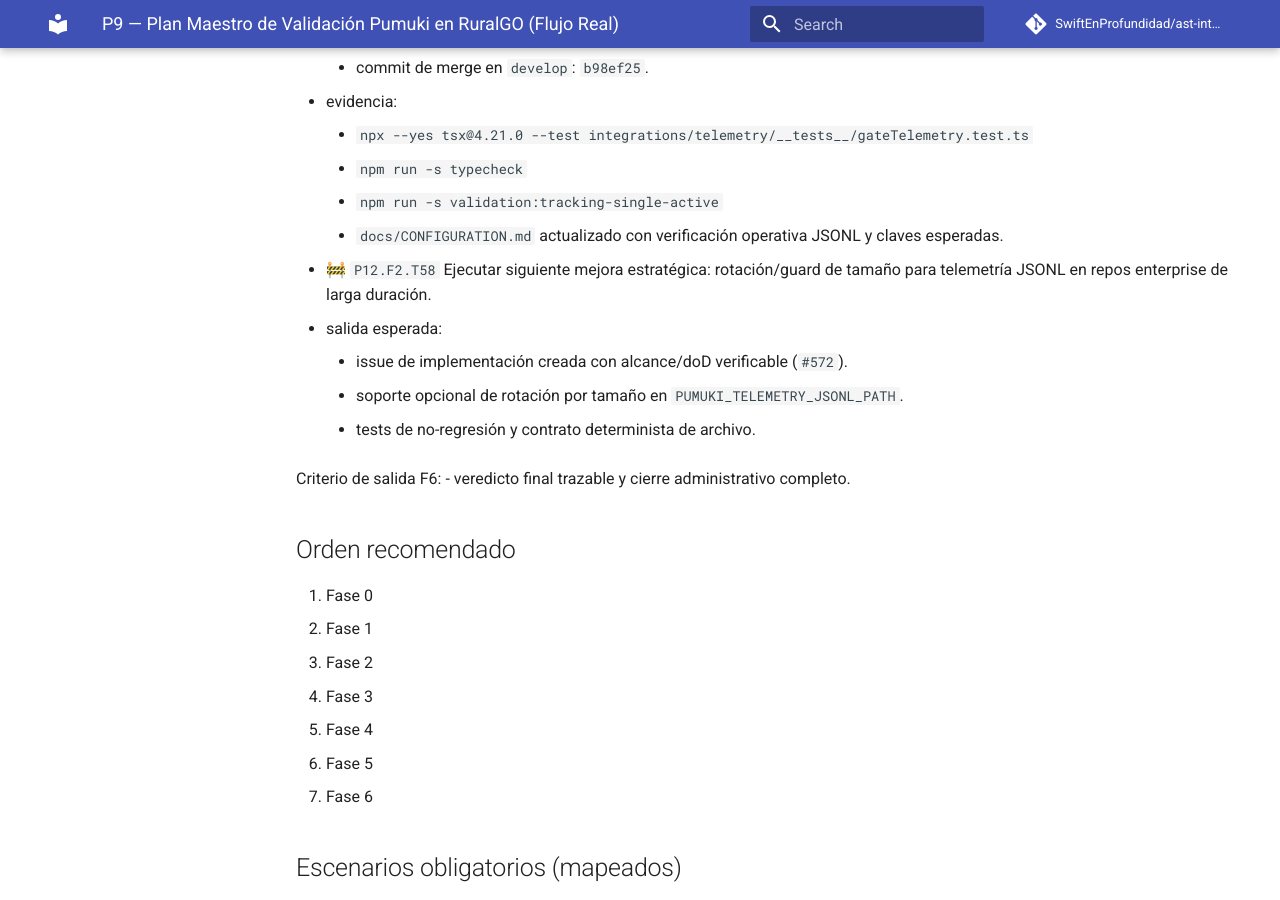
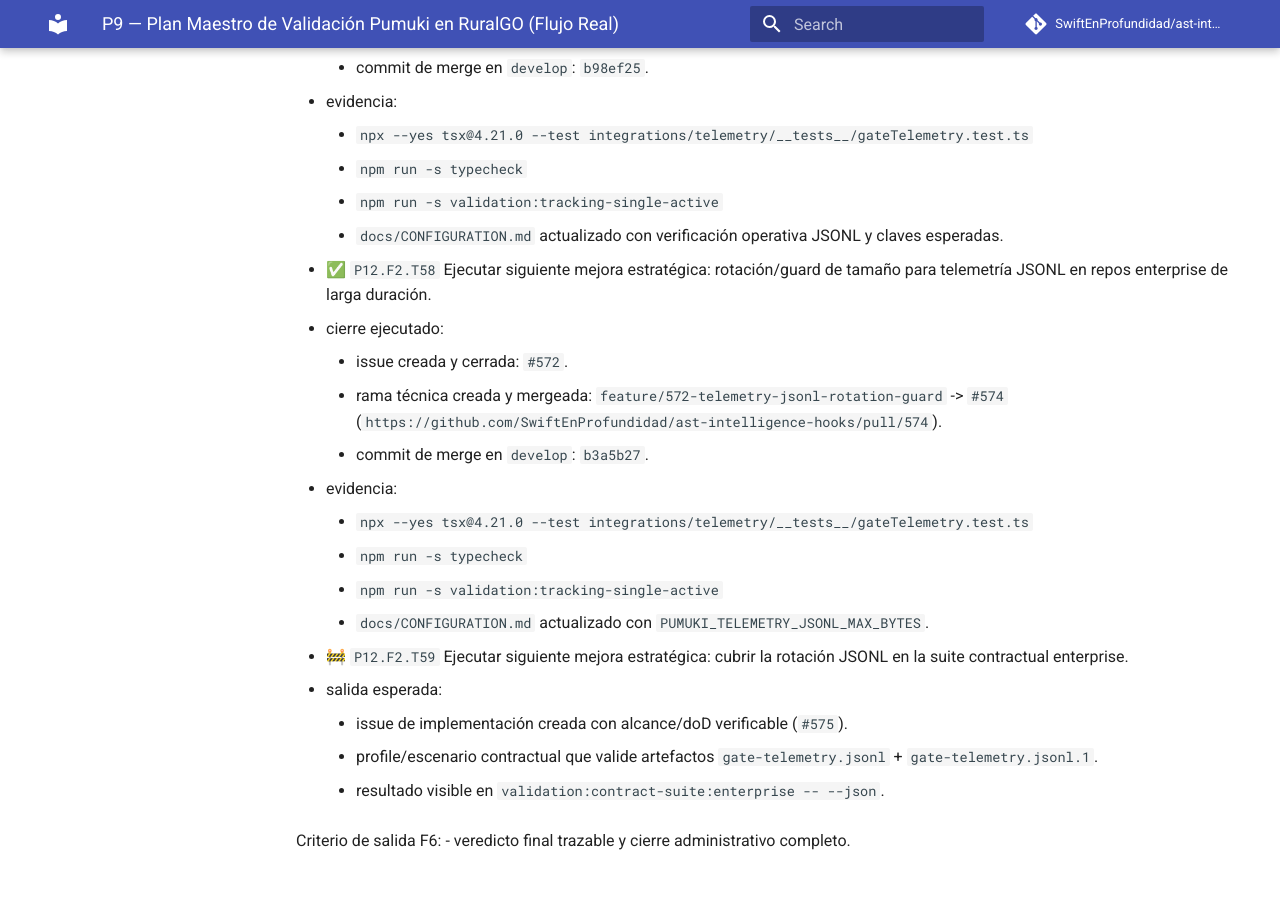
Before and after one commit to SwiftEnProfundidad/ast-intelligence-hooks, an MkDocs documentation site: the page built from docs/seguimiento-completo-validacion-ruralgo-03-03-2026.md, in a window 1280 px wide and 900 px high, scrolled down 65126 px. Built offline with MkDocs 1.6.1 and Material for MkDocs 9.7.7, drawn with Linux system fonts in a browser that asks for light colours; comment, search, counter and statistics services are not loaded.

Commit message:
docs(tracking): close t58 and activate t59

```diff
--- a/docs/seguimiento-completo-validacion-ruralgo-03-03-2026.md
+++ b/docs/seguimiento-completo-validacion-ruralgo-03-03-2026.md
@@ -1815,11 +1815,22 @@ Criterio de salida F5:
     - `npm run -s validation:tracking-single-active`
     - `docs/CONFIGURATION.md` actualizado con verificación operativa JSONL y claves esperadas.
 
-- 🚧 `P12.F2.T58` Ejecutar siguiente mejora estratégica: rotación/guard de tamaño para telemetría JSONL en repos enterprise de larga duración.
+- ✅ `P12.F2.T58` Ejecutar siguiente mejora estratégica: rotación/guard de tamaño para telemetría JSONL en repos enterprise de larga duración.
+  - cierre ejecutado:
+    - issue creada y cerrada: `#572`.
+    - rama técnica creada y mergeada: `feature/572-telemetry-jsonl-rotation-guard` -> `#574` (`https://github.com/SwiftEnProfundidad/ast-intelligence-hooks/pull/574`).
+    - commit de merge en `develop`: `b3a5b27`.
+  - evidencia:
+    - `npx --yes tsx@4.21.0 --test integrations/telemetry/__tests__/gateTelemetry.test.ts`
+    - `npm run -s typecheck`
+    - `npm run -s validation:tracking-single-active`
+    - `docs/CONFIGURATION.md` actualizado con `PUMUKI_TELEMETRY_JSONL_MAX_BYTES`.
+
+- 🚧 `P12.F2.T59` Ejecutar siguiente mejora estratégica: cubrir la rotación JSONL en la suite contractual enterprise.
   - salida esperada:
-    - issue de implementación creada con alcance/doD verificable (`#572`).
-    - soporte opcional de rotación por tamaño en `PUMUKI_TELEMETRY_JSONL_PATH`.
-    - tests de no-regresión y contrato determinista de archivo.
+    - issue de implementación creada con alcance/doD verificable (`#575`).
+    - profile/escenario contractual que valide artefactos `gate-telemetry.jsonl` + `gate-telemetry.jsonl.1`.
+    - resultado visible en `validation:contract-suite:enterprise -- --json`.
 
 Criterio de salida F6:
 - veredicto final trazable y cierre administrativo completo.
```
Also changed, not shown: docs/registro-maestro-de-seguimiento.md (+1 -1 lines).
